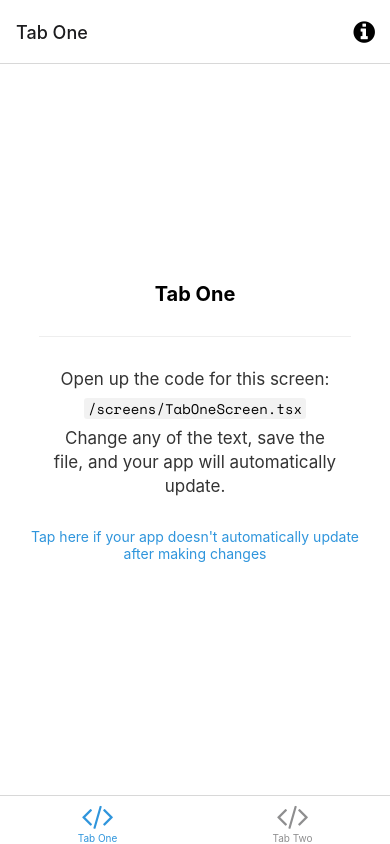
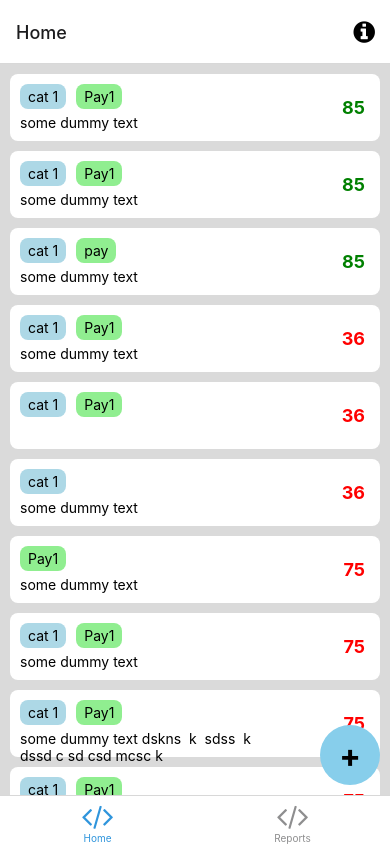
Before and after one commit to Santosh-Punase/FinanceApp, a React Native app: screen /screens/TabOneScreen.tsx in a window 390 px wide. Built offline with nearby package versions, Linux system fonts and the light colour scheme; what expo-linking would draw is missing.

Commit message:
added transaction list and new entry component

```diff
--- /dev/null
+++ b/components/Input.tsx
@@ -0,0 +1,34 @@
+import { TextInput, TextInputProps, View, Text, StyleSheet } from "react-native";
+
+export function Input({ placeholder, ...rest }: TextInputProps) {
+
+  return (
+    <View style={styles.inputWrapper}>
+      <Text style={styles.inputLabel}>{placeholder}</Text>
+      <TextInput style={styles.input} placeholder={placeholder} { ...rest } />
+    </View>
+  );
+}
+
+const styles = StyleSheet.create({
+  inputWrapper: {
+    position: 'relative',
+    backgroundColor: '#fff',
+    width: '100%',
+  },
+  input: {
+    borderRadius: 10,
+    borderWidth: 1,
+    width: '100%',
+    height: 50,
+    paddingHorizontal: 10,
+  },
+  inputLabel: {
+    backgroundColor: '#fff',
+    zIndex: 2,
+    paddingHorizontal: 10,
+    position: 'absolute',
+    top: -12,
+    left: 16
+  },
+});
--- /dev/null
+++ b/components/Transactions/NewEntryCard.tsx
@@ -0,0 +1,99 @@
+import { StatusBar } from 'expo-status-bar';
+import { useEffect, useState } from 'react';
+import { Platform, StyleSheet, TouchableOpacity } from 'react-native';
+
+import { Text, View } from '../../components/Themed';
+import { Transaction, TransactionType } from '../../types';
+import { Input } from '../Input';
+
+export default function NewEntryCard() {
+  const entryInitialState = {
+    transactionType: 'Cash-In' as TransactionType,
+    category: '',
+    paymentMode: '',
+    remark: '',
+    amount: '',
+    date: new Date
+  }
+
+  const [entry, setEntry] = useState<Transaction>(entryInitialState)
+
+  const changeTransactionType = (transactionType: TransactionType) => {
+    setEntry({ ...entry, transactionType });
+  }
+
+  const onAmountChange = (amount: string) => {
+    console.log(amount)
+    setEntry({ ...entry, amount: amount });
+  }
+
+  return (
+    <View style={styles.card}>
+      <View style={[styles.row, { justifyContent: 'center' }]}>
+        <View style={[{ marginLeft: 10, flexDirection: 'row', backgroundColor: '#fff', borderRadius: 16, borderWidth: 2, borderColor: 'blue', }]}>
+          <TouchableOpacity activeOpacity={1} onPress={() => changeTransactionType('Cash-In')}><Text style={[styles.transactionButton, [entry.transactionType === 'Cash-In' ? styles.transactionButtonSelected : { }]]}>Cash-In</Text></TouchableOpacity>
+          <TouchableOpacity activeOpacity={1} onPress={() => changeTransactionType('Cash-Out')}><Text style={[styles.transactionButton, [entry.transactionType === 'Cash-Out' ? styles.transactionButtonSelected : { }]]}>Cash-Out</Text></TouchableOpacity>
+        </View>
+      </View>
+      <View style={styles.row}>
+        <Input placeholder='Amount' value={entry.amount || ''} keyboardType='numeric' onChangeText={onAmountChange} />
+      </View>
+    </View>
+  );
+}
+
+const styles = StyleSheet.create({
+  card: {
+    width: '100%',
+    backgroundColor: '#fff',
+    padding: 10,
+    borderRadius: 8,
+    flexDirection: 'column',
+  },
+  row: {
+    flexDirection: 'row',
+    backgroundColor: '#fff',
+    alignItems: 'center',
+    marginBottom: 20,
+  },
+  transactionButton: {
+    paddingVertical: 5,
+    paddingHorizontal: 10,
+    borderRadius: 14,
+  },
+  transactionButtonSelected: {
+    color: '#fff',
+    backgroundColor: 'blue',
+  },
+  inputWrapper: {
+    position: 'relative',
+    backgroundColor: '#fff',
+    width: '100%',
+  },
+  input: {
+    borderRadius: 10,
+    borderWidth: 1,
+    width: '100%',
+    height: 50,
+    paddingHorizontal: 10,
+  },
+  inputLabel: {
+    backgroundColor: '#fff',
+    zIndex: 2,
+    paddingHorizontal: 10,
+    position: 'absolute',
+    top: -12,
+    left: 16
+  },
+  // title: {
+  //   fontSize: 20,
+  //   fontWeight: 'bold',
+  //   alignSelf: 'flex-start',
+  //   padding: 10,
+  // },
+  // separator: {
+  //   marginVertical: 30,
+  //   height: 1,
+  //   width: '80%',
+  // },
+});
--- /dev/null
+++ b/components/Transactions/TransactionList.tsx
@@ -0,0 +1,106 @@
+import { ScrollView, StyleSheet, TouchableOpacity } from 'react-native';
+import Layout from '../../constants/Layout';
+import { RootTabScreenProps } from '../../types';
+import { Text, View } from '../Themed';
+
+import { dummyData } from './dummyData';
+
+
+export default function TransactionList({ navigation }: { navigation: any }) {
+
+  return (
+    <>
+    <ScrollView style={styles.list}>
+      {dummyData.map((item, i) => (
+        <View style={styles.listItem} key={i} lightColor="#fff" darkColor='#010101'>
+          <View style={styles.listItemLeft}>
+            <View style={styles.listItemRow_1}>
+              {item.category && <Text style={styles.category}>{item.category}</Text>}
+              {item.paymentMode && <Text style={styles.paymentMode}>{item.paymentMode}</Text>}
+            </View>
+            {item.remark && <Text>{item.remark}</Text>}
+          </View>
+          <View style={styles.listItemRight}>
+            {item.cashIn && <Text style={styles.credit}>{item.cashIn}</Text>}
+            {item.cashOut && <Text style={styles.debit}>{item.cashOut}</Text>}
+          </View>
+        </View>
+      ))}
+      </ScrollView>
+      <TouchableOpacity style={styles.addNewButton} onPress={() => navigation.navigate('AddNew')}>
+        <Text style={styles.button}>+</Text>
+      </TouchableOpacity>
+      </>
+  );
+}
+
+const styles = StyleSheet.create({
+  credit: {
+    fontSize: 18,
+    fontWeight: 'bold',
+    color: 'green',
+  },
+  debit: {
+    fontSize: 18,
+    fontWeight: 'bold',
+    color: 'red',
+  },
+  list: {
+    width: Layout.window.width,
+    padding: 10,
+  },
+  listItem: {
+    width: '100%',
+    padding: 10,
+    borderRadius: 8,
+    marginBottom: 10,
+    flex: 1,
+    flexDirection: 'row',
+  },
+  listItemLeft: {
+    width: '75%',
+    flexDirection: 'column',
+    backgroundColor: '#fff',
+  },
+  listItemRight: {
+    width: '25%' ,
+    flexDirection: 'column',
+    backgroundColor: '#fff',
+    alignItems: 'flex-end',
+    justifyContent: 'center',
+    paddingRight: 5,
+  },
+  listItemRow_1: {
+    flexDirection: 'row',
+    backgroundColor: '#fff',
+    marginBottom: 5,
+  },
+  category: {
+    backgroundColor: 'lightblue',
+    paddingHorizontal: 8,
+    paddingVertical: 4,
+    borderRadius: 8,
+    marginRight: 10,
+  },
+  paymentMode: {
+    backgroundColor: 'lightgreen',
+    paddingHorizontal: 8,
+    paddingVertical: 4,
+    borderRadius: 8,
+  },
+  addNewButton: {
+    position: 'absolute',
+    right: 10,
+    bottom: 10,
+    width: 60,
+    height: 60,
+    borderRadius: 30,
+    backgroundColor: 'skyblue',
+    justifyContent: 'center',
+    alignItems: 'center',
+  },
+  button: {
+    fontSize: 32,
+    fontWeight: 'bold',
+  }
+});
--- /dev/null
+++ b/components/Transactions/dummyData.ts
@@ -0,0 +1,70 @@
+export const dummyData = [
+  {
+    category: 'cat 1',
+    paymentMode: 'Pay1',
+    remark: 'some dummy text',
+    cashIn: '85',
+    cashOut: '',
+  },
+  {
+    category: 'cat 1',
+    paymentMode: 'Pay1',
+    remark: 'some dummy text',
+    cashIn: '85',
+    cashOut: '',
+  },
+  {
+    category: 'cat 1',
+    paymentMode: 'pay',
+    remark: 'some dummy text',
+    cashIn: '85',
+    cashOut: '',
+  },
+  {
+    category: 'cat 1',
+    paymentMode: 'Pay1',
+    remark: 'some dummy text',
+    cashIn: '',
+    cashOut: '36',
+  },
+  {
+    category: 'cat 1',
+    paymentMode: 'Pay1',
+    remark: '',
+    cashIn: '',
+    cashOut: '36',
+  },
+  {
+    category: 'cat 1',
+    remark: 'some dummy text',
+    cashIn: '',
+    cashOut: '36',
+  },
+  {
+    paymentMode: 'Pay1',
+    remark: 'some dummy text',
+    cashIn: '',
+    cashOut: '75',
+  },
+  {
+    category: 'cat 1',
+    paymentMode: 'Pay1',
+    remark: 'some dummy text',
+    cashIn: '',
+    cashOut: '75',
+  },
+  {
+    category: 'cat 1',
+    paymentMode: 'Pay1',
+    remark: 'some dummy text dskns  k  sdss  k dssd c sd csd mcsc k',
+    cashIn: '',
+    cashOut: '75',
+  },
+  {
+    category: 'cat 1',
+    paymentMode: 'Pay1',
+    remark: 'some dummy text',
+    cashIn: '',
+    cashOut: '75',
+  },
+]
--- a/constants/Colors.ts
+++ b/constants/Colors.ts
@@ -4,7 +4,7 @@ const tintColorDark = '#fff';
 export default {
   light: {
     text: '#000',
-    background: '#fff',
+    background: '#dadada',
     tint: tintColorLight,
     tabIconDefault: '#ccc',
     tabIconSelected: tintColorLight,
--- a/navigation/index.tsx
+++ b/navigation/index.tsx
@@ -13,6 +13,7 @@ import { ColorSchemeName, Pressable } from 'react-native';
 import Colors from '../constants/Colors';
 import useColorScheme from '../hooks/useColorScheme';
 import ModalScreen from '../screens/ModalScreen';
+import AddNewScreen from '../screens/AddNewScreen';
 import NotFoundScreen from '../screens/NotFoundScreen';
 import TabOneScreen from '../screens/TabOneScreen';
 import TabTwoScreen from '../screens/TabTwoScreen';
@@ -42,6 +43,7 @@ function RootNavigator() {
       <Stack.Screen name="NotFound" component={NotFoundScreen} options={{ title: 'Oops!' }} />
       <Stack.Group screenOptions={{ presentation: 'modal' }}>
         <Stack.Screen name="Modal" component={ModalScreen} />
+        <Stack.Screen name="AddNew" component={AddNewScreen} options={{ title: 'Add New Entry' }} />
       </Stack.Group>
     </Stack.Navigator>
   );
@@ -66,7 +68,7 @@ function BottomTabNavigator() {
         name="TabOne"
         component={TabOneScreen}
         options={({ navigation }: RootTabScreenProps<'TabOne'>) => ({
-          title: 'Tab One',
+          title: 'Home',
           tabBarIcon: ({ color }) => <TabBarIcon name="code" color={color} />,
           headerRight: () => (
             <Pressable
@@ -88,7 +90,7 @@ function BottomTabNavigator() {
         name="TabTwo"
         component={TabTwoScreen}
         options={{
-          title: 'Tab Two',
+          title: 'Reports',
           tabBarIcon: ({ color }) => <TabBarIcon name="code" color={color} />,
         }}
       />
--- /dev/null
+++ b/screens/AddNewScreen.tsx
@@ -0,0 +1,24 @@
+import { StatusBar } from 'expo-status-bar';
+import { Platform, StyleSheet } from 'react-native';
+
+import { View } from '../components/Themed';
+import NewEntryCard from '../components/Transactions/NewEntryCard';
+
+export default function AddNewScreen() {
+  return (
+    <View style={styles.container}>
+      <NewEntryCard />
+      {/* Use a light status bar on iOS to account for the black space above the modal */}
+      <StatusBar style={Platform.OS === 'ios' ? 'light' : 'auto'} />
+    </View>
+  );
+}
+
+const styles = StyleSheet.create({
+  container: {
+    flex: 1,
+    alignItems: 'center',
+    justifyContent: 'flex-start',
+    padding: 10,
+  }
+});
--- a/screens/TabOneScreen.tsx
+++ b/screens/TabOneScreen.tsx
@@ -1,15 +1,16 @@
 import { StyleSheet } from 'react-native';
+import { Text, View } from '../components/Themed';
+import TransactionList from '../components/Transactions/TransactionList';
+import { RootTabScreenProps } from '../types';
 
-import EditScreenInfo from '../components/EditScreenInfo';
-import { Text, View } from '../components/Themed';
-import { RootTabScreenProps } from '../types';
 
 export default function TabOneScreen({ navigation }: RootTabScreenProps<'TabOne'>) {
   return (
     <View style={styles.container}>
-      <Text style={styles.title}>Tab One</Text>
-      <View style={styles.separator} lightColor="#eee" darkColor="rgba(255,255,255,0.1)" />
-      <EditScreenInfo path="/screens/TabOneScreen.tsx" />
+      {/* <Text style={styles.title}>Tab One</Text>
+      <View style={styles.separator} lightColor="#eee" darkColor="rgba(255,255,255,0.1)" /> */}
+      {/* <EditScreenInfo path="/screens/TabOneScreen.tsx" /> */}
+      <TransactionList navigation={navigation} />
     </View>
   );
 }
```
Also changed, not shown: types.tsx (+12 -0 lines).
